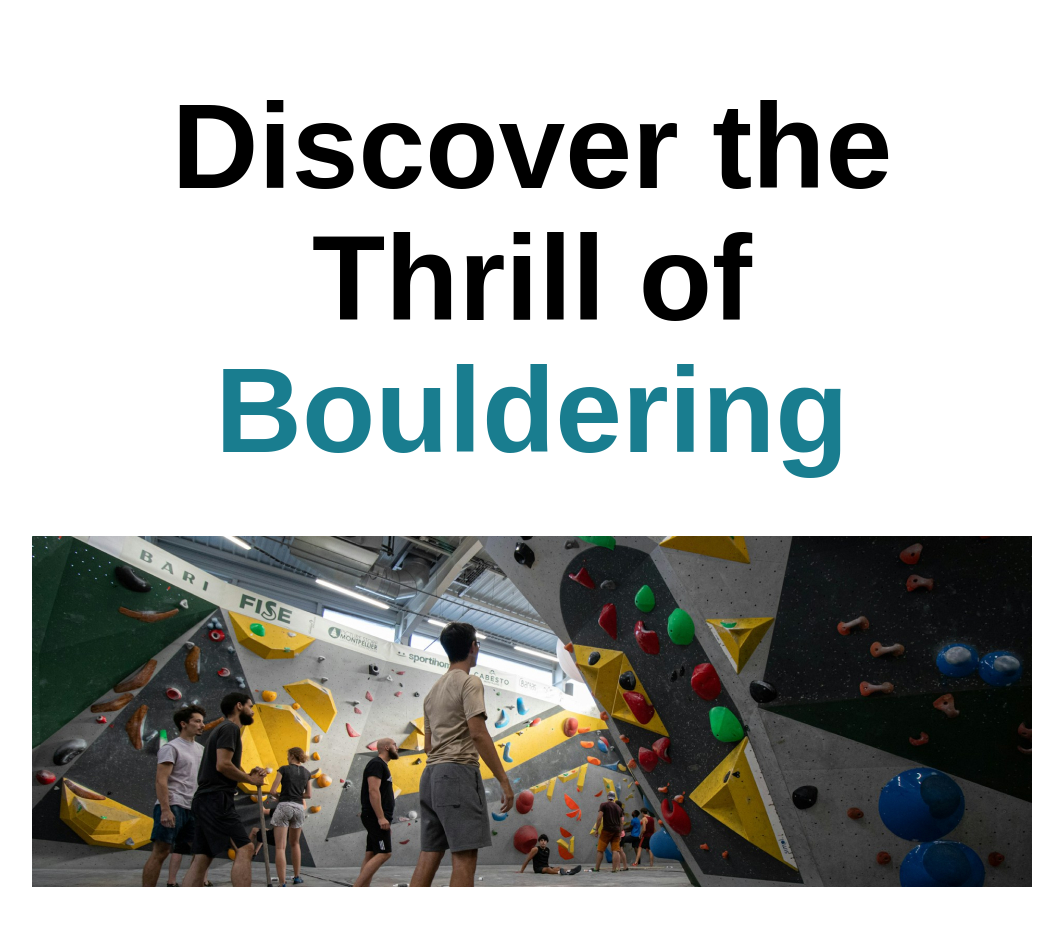
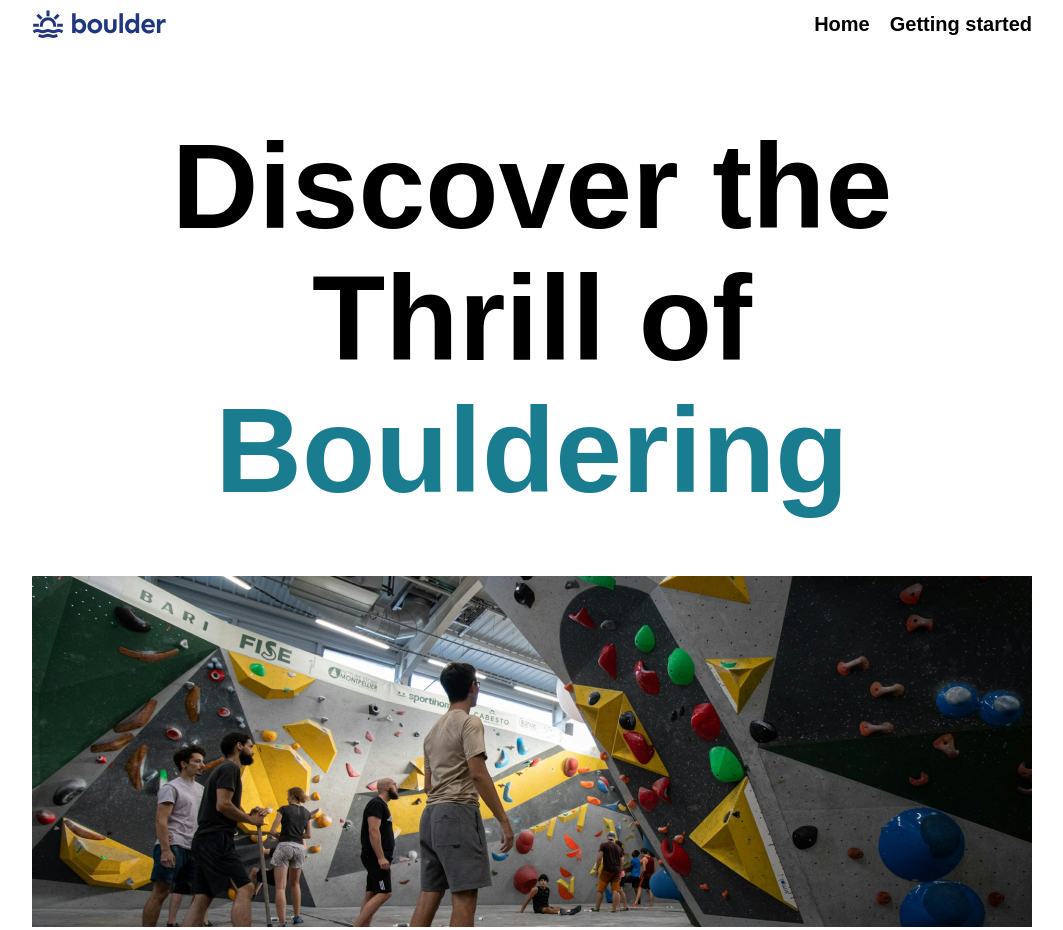
Before and after one commit to Leonelmarianog/css-playground, a plain HTML site: page bouldering-site/index.html in a window 1280 px wide. Shown: the top 930 px of the page, without its empty margins (108-1171 px from the left). Drawn offline with Linux system fonts and the light colour scheme.

Commit message:
Add navigation to site

```diff
--- a/bouldering-site/css/styles.css
+++ b/bouldering-site/css/styles.css
@@ -99,3 +99,28 @@ section {
   background-position: center;
   background-size: cover;
 }
+
+header {
+  display: flex;
+  gap: 20px;
+  justify-content: space-between;
+}
+
+.navigation-primary ul {
+  list-style: none;
+  display: flex;
+  gap: 20px;
+  padding: 0;
+  margin: 0;
+}
+
+.navigation-primary a {
+  text-decoration: none;
+  font-weight: bold;
+  color: #000;
+}
+
+.navigation-primary a:hover,
+.navigation-primary:focus-visible {
+  color: #284ecc;
+}
--- a/bouldering-site/index.html
+++ b/bouldering-site/index.html
@@ -8,6 +8,17 @@
   </head>
   <body>
     <div class="wrapper">
+      <header>
+        <img src="assets/logo.svg" alt="Boulder inc. logo" />
+
+        <nav class="navigation-primary" aria-label="Primary navigation">
+          <ul>
+            <li><a href="index.html">Home</a></li>
+            <li><a href="getting-started.html">Getting started</a></li>
+          </ul>
+        </nav>
+      </header>
+
       <h1>
         Discover the Thrill of
         <span class="text-accent-primary">Bouldering</span>
```
Also changed, not shown: bouldering-site/getting-started.html (+11 -0 lines).
